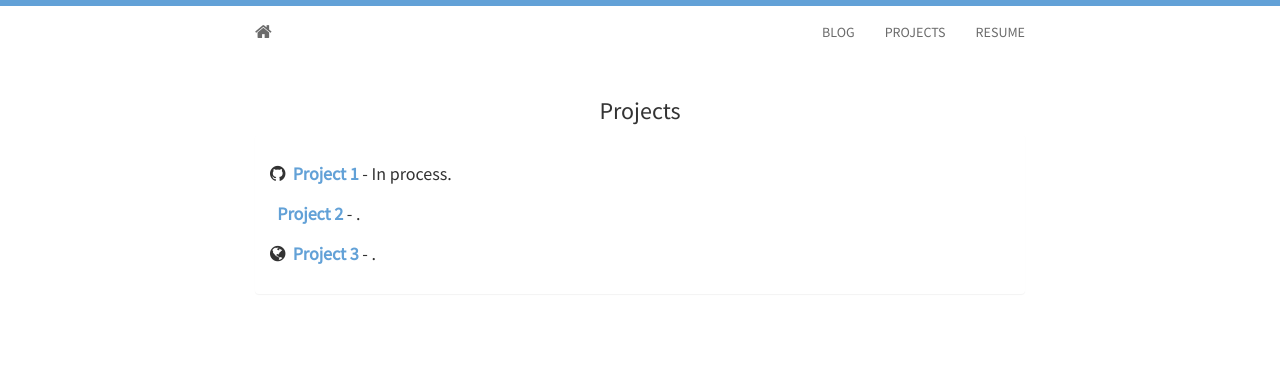
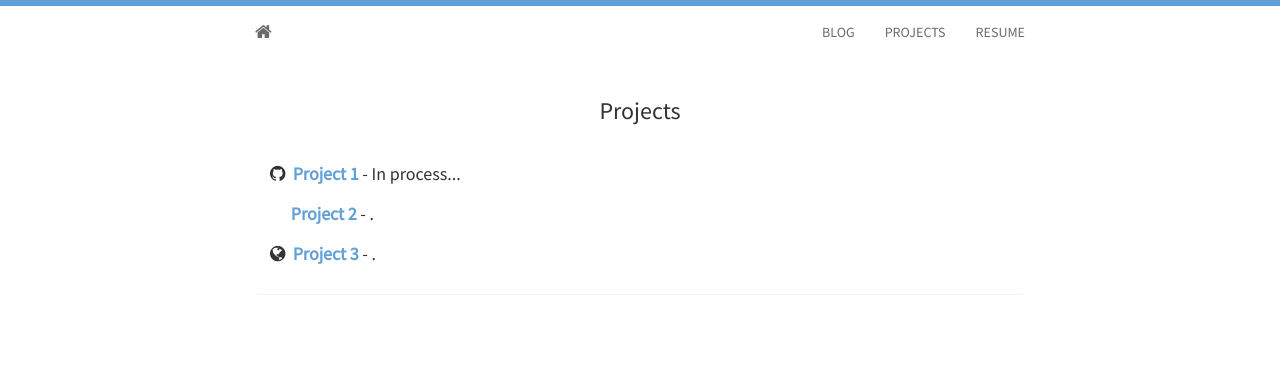
Before and after one commit to mpmarti/mpmarti.github.io, a Jekyll site: the page built from projects.html, in a window 1280 px wide. Shown: the top 368 px of the page. Built offline with Jekyll 4.4.1, drawn with Linux system fonts in a browser that asks for light colours; nearby versions of some CDN libraries.

Commit message:
Change  in projects

```diff
--- a/_includes/projects.html
+++ b/_includes/projects.html
@@ -5,13 +5,13 @@
     <div class="panel-body">
 		<h5>
 			<i class="fa fa-github"></i>&nbsp;&nbsp;<strong><a href="#">Project 1</a></strong>
-			- In process.
+			- In process...
 		</h5>
 		<h5>
-			<i class="fa fa-gicog"></i>&nbsp;&nbsp;<strong><a href="#">Project 2</a></strong>
+			<i class="fa-cog"></i>&nbsp;&nbsp;<strong><a href="#">Project 2</a></strong>
 			- .
 		</h5>
-		<h5>
+        	<h5>
 			<i class="fa fa-globe"></i>&nbsp;&nbsp;<strong><a href="#">Project 3</a></strong>
 			- .
 		</h5>
```
